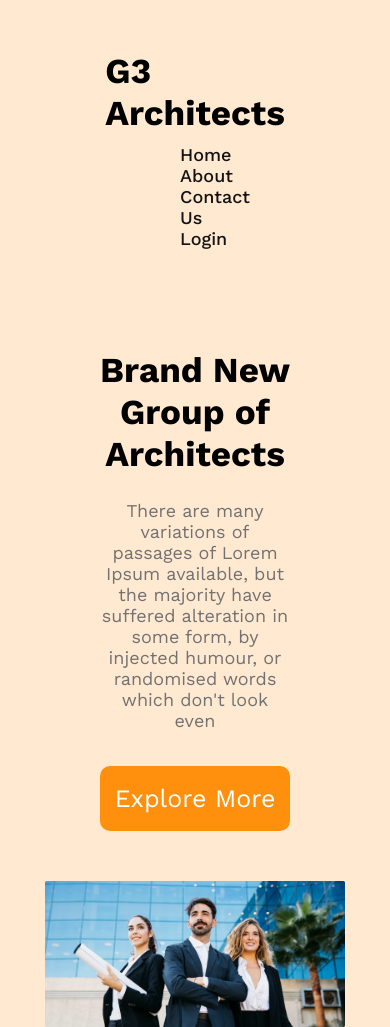
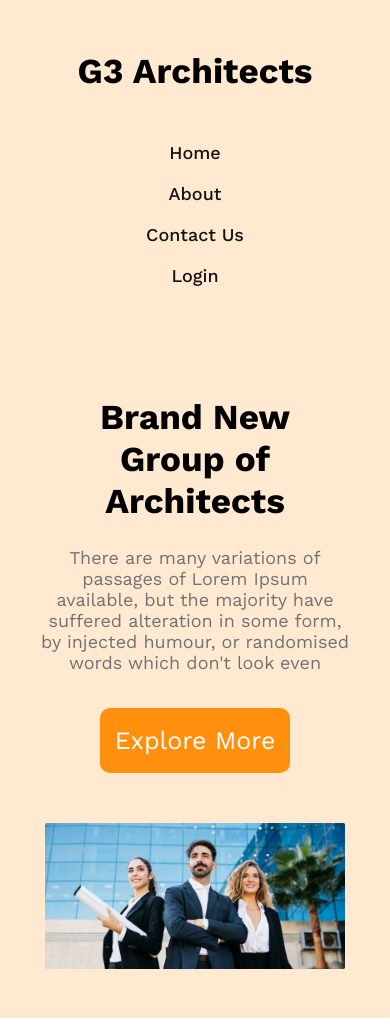
Before and after one commit to jahed121421/Assingment_2, a plain HTML site: page index.html in a window 390 px wide. Shown: the top 1027 px of the page. Drawn offline with nearby package versions, Linux system fonts and the light colour scheme.

Commit message:
try to find mistake

```diff
--- a/css/style.css
+++ b/css/style.css
@@ -45,7 +45,7 @@ header nav{
  }
  .menus li{
     list-style: none;
-    padding-left: 40px ;
+    padding-left: 25px ;
 }
 .menus li a{
     text-decoration: none;
@@ -64,7 +64,7 @@ header nav{
     text-align: center;
  }
  .banner-container .banner-text{
-    padding: 50px 100px 35px 100px;
+    padding: 50px 180px 35px 180px;
  }
 .banner-title{
     font-size: 50px;
@@ -333,12 +333,21 @@ header nav{
 
 @media only screen and (max-width: 576px) {
 
-    nav{
+    header nav{
         flex-direction: column;
+        padding: 50px 50px;
+        text-align: center;
     }
     nav .menus{
         flex-direction: column;
+        padding: 30px 50px;
     }
+    nav .menus li{
+        padding: 10px;
+    }
+    .banner-container .banner-text{
+        padding: 20px 40px 35px 40px;
+     }
     .banner-text .banner-title{
         font-size: 35px;
     }
```
